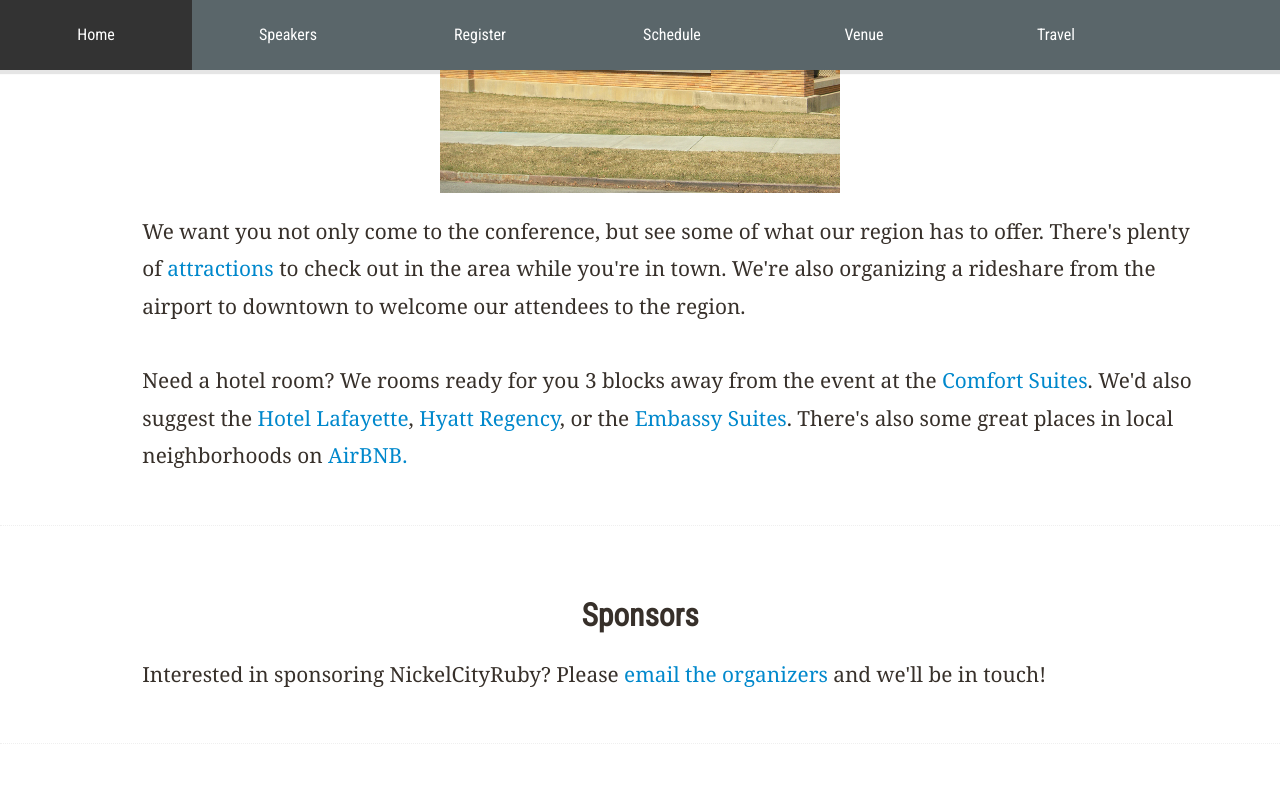
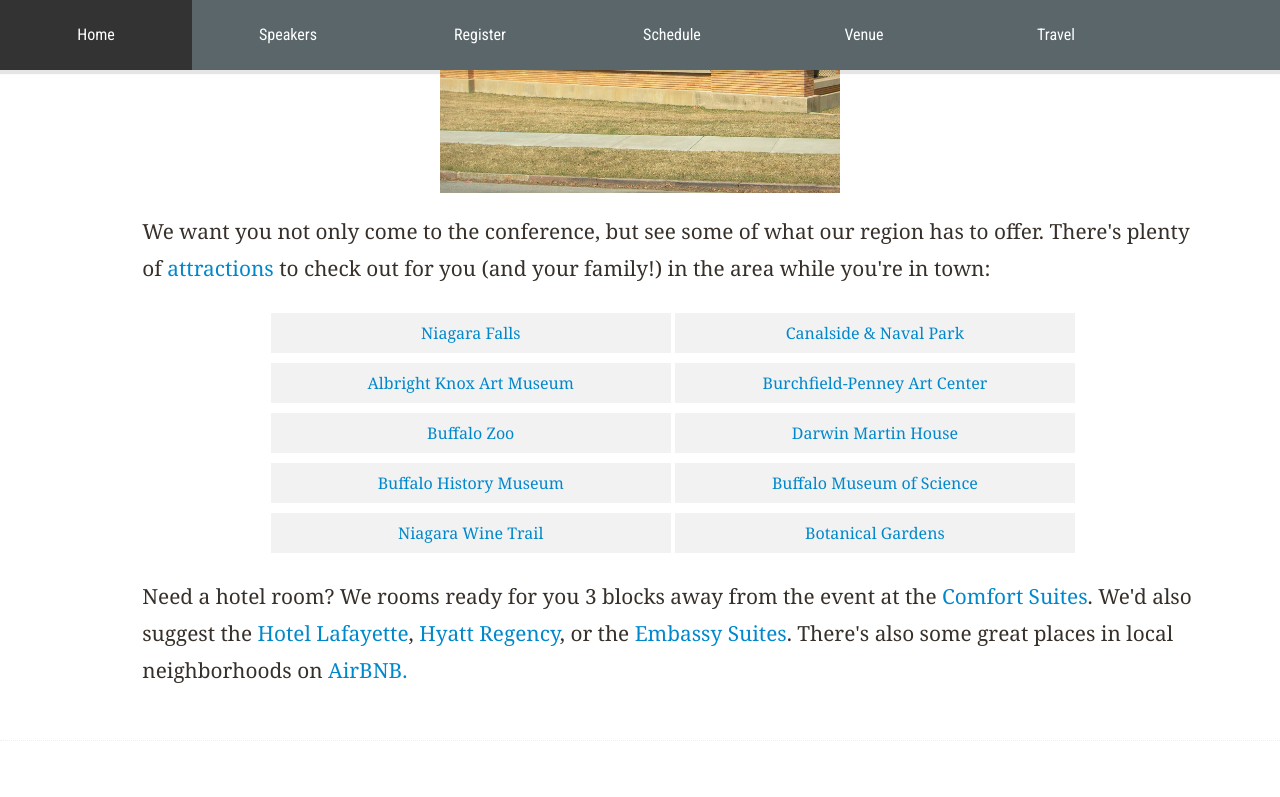
Before and after one commit to nysmakers/nysmakers.github.io, a Jekyll site: the page built from 2013/index.html, in a window 1280 px wide and 1400 px high, scrolled down 3739 px. Shown: the top 797 px of the window. Built offline with Jekyll 4.4.1, drawn with Linux system fonts in a browser that asks for light colours.

Commit message:
Add list of attractions

```diff
--- a/2013/index.html
+++ b/2013/index.html
@@ -94,8 +94,21 @@
     <a href="http://www.flickr.com/photos/jasonparis/3580724312/"><img src="/images/martin.jpg" /></a>
   </p>
   <p class="span10 offset1">
-    We want you not only come to the conference, but see some of what our region has to offer. There's plenty of <a href="http://www.visitbuffaloniagara.com/things-to-do/">attractions</a> to check out in the area while you're in town. We're also organizing a rideshare from the airport to downtown to welcome our attendees to the region.
-    <br /><br />
+    We want you not only come to the conference, but see some of what our region has to offer. There's plenty of <a href="http://www.visitbuffaloniagara.com/things-to-do/">attractions</a> to check out for you (and your family!) in the area while you're in town:
+  </p>
+  <ul class="span10 offset1">
+    <li><a href="http://www.visitbuffaloniagara.com/things-to-do/niagara-falls/">Niagara Falls</a></li>
+    <li><a href="http://www.buffalonavalpark.org/">Canalside & Naval Park</a>
+    <li><a href="http://www.albrightknox.org/">Albright Knox Art Museum</a></li>
+    <li><a href="http://www.burchfieldpenney.org/">Burchfield-Penney Art Center</a></li>
+    <li><a href="http://www.buffalozoo.org/index.html">Buffalo Zoo</a></li>
+    <li><a href="http://www.darwinmartinhouse.org/">Darwin Martin House</a></li>
+    <li><a href="http://www.bechs.org/">Buffalo History Museum</a></li>
+    <li><a href="http://www.sciencebuff.org/">Buffalo Museum of Science</a></li>
+    <li><a href="http://www.niagarawinetrail.org/">Niagara Wine Trail</a></li>
+    <li><a href="http://www.buffalogardens.com/">Botanical Gardens</a></li>
+  </ul>
+  <p class="span10 offset1">
     Need a hotel room? We rooms ready for you 3 blocks away from the event at the <a href="http://www.comfortsuites.com/hotel-buffalo-new_york-NY200">Comfort Suites</a>. We'd also suggest the <a href="http://thehotellafayette.com/">Hotel Lafayette</a>, <a href="http://buffalo.hyatt.com/hyatt/hotels-buffalo/index.jsp?null">Hyatt Regency</a>, or the <a href="http://embassysuites3.hilton.com/en/hotels/new-york/embassy-suites-buffalo-BUFESES/index.html">Embassy Suites</a>. There's also some great places in local neighborhoods on <a href="https://www.airbnb.com/s/Buffalo--NY">AirBNB.</a>
   </p>
 </section>
--- a/stylesheets/responsive.css
+++ b/stylesheets/responsive.css
@@ -224,6 +224,17 @@
   width: 400px;
   height: 400px; }
 
+#travel ul {
+  text-align: center;
+  margin-top: 20px;
+  margin-bottom: 20px; }
+  #travel ul li {
+    width: 400px;
+    background: #f2f2f2;
+    margin: 5px 0px;
+    padding-top: 10px;
+    padding-bottom: 10px; }
+
 footer {
   text-align: center; }
   footer nav {
```
Also changed, not shown: stylesheets/scss/responsive.scss (+18 -0 lines).
